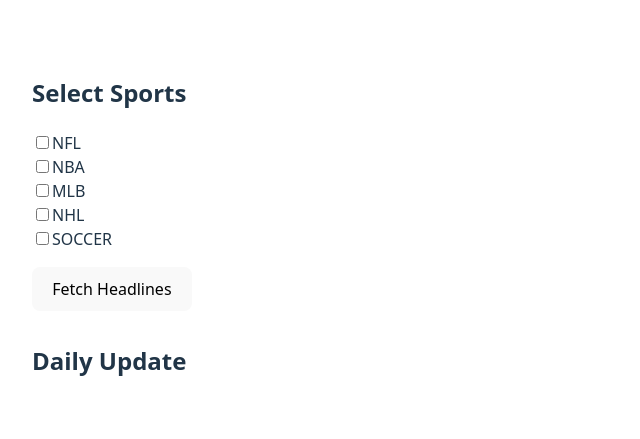
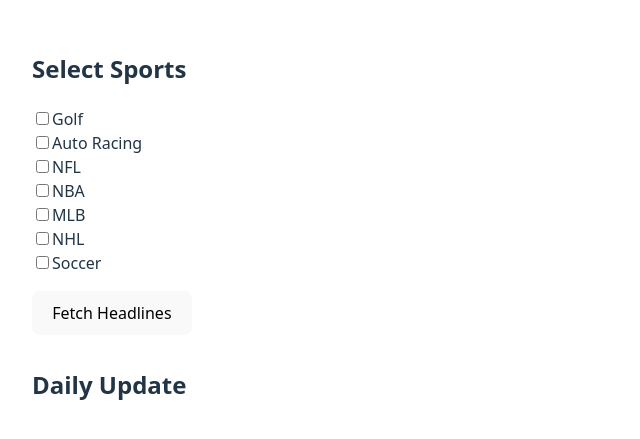
Before and after one commit to guchhapav/Sports-AI-App, a React (Vite) app in the folder Frontend/: page / in a window 1280 px wide. Shown: the part 173-612 px from the top of the page, without its empty margins (0-640 px from the left). Built offline with nearby package versions, Linux system fonts and the light colour scheme.

Commit message:
adds auto news and golf

```diff
--- a/Frontend/src/App.tsx
+++ b/Frontend/src/App.tsx
@@ -1,5 +1,6 @@
 import React, { useState } from 'react';
-import Selection from './components/Selection'
+import SportsSelector from './components/SportsSelector'
+import sportOptions from './assets/sportOptions';
 
 const App: React.FC = () => {
   const [selectedSports, setSelectedSports] = useState<string[]>([]);
@@ -15,11 +16,14 @@
 
   const fetchHeadlines = async () => {
     try {
+      const backendSports = selectedSports.map(sport => sportOptions[sport]);
+
       const res = await fetch("http://localhost:8000/summary", {
         method: "POST",
         headers: { "Content-Type": "application/json" },
-        body: JSON.stringify({ sports: selectedSports }),
+        body: JSON.stringify({ sports: backendSports }),
       });
+
       const data = await res.json();
       console.log("Response from backend:", data);
       setSummary(data.summary);
@@ -29,9 +33,10 @@
     }
   };
 
+
   return (
     <main style={{ padding: "2rem" }}>
-      <Selection
+      <SportsSelector
         selectedSports={selectedSports}
         toggleSport={toggleSport}
       />
--- /dev/null
+++ b/Frontend/src/assets/sportOptions.ts
@@ -0,0 +1,11 @@
+const sportOptions: { [display: string]: string } = {
+  "Golf": "golf",
+  "Auto Racing": "rpm",
+  "NFL": "nfl",
+  "NBA": "nba",
+  "MLB": "mlb",
+  "NHL": "nhl",
+  "Soccer": "soccer"
+};
+
+export default sportOptions;
--- a/Frontend/src/components/Selection.tsx
+++ b/Frontend/src/components/SportsSelector.tsx
@@ -1,11 +1,10 @@
 import React from 'react';
+import sportOptions from '../assets/sportOptions';
 
 type SportsSelectorProps = {
   selectedSports: string[];
   toggleSport: (sport: string) => void;
 };
-
-const availableSports = ["nfl", "nba", "mlb", "nhl", "soccer"];
 
 const SportsSelector: React.FC<SportsSelectorProps> = ({
   selectedSports,
@@ -14,14 +13,14 @@
   return (
     <div>
       <h2>Select Sports</h2>
-      {availableSports.map(sport => (
+      {Object.keys(sportOptions).map(sport => (
         <label key={sport} style={{ display: "block" }}>
           <input
             type="checkbox"
             checked={selectedSports.includes(sport)}
             onChange={() => toggleSport(sport)}
           />
-          {sport.toUpperCase()}
+          {sport}
         </label>
       ))}
     </div>
```
Also changed, not shown: 1 other file (tests, documents, lock files or other folders).
